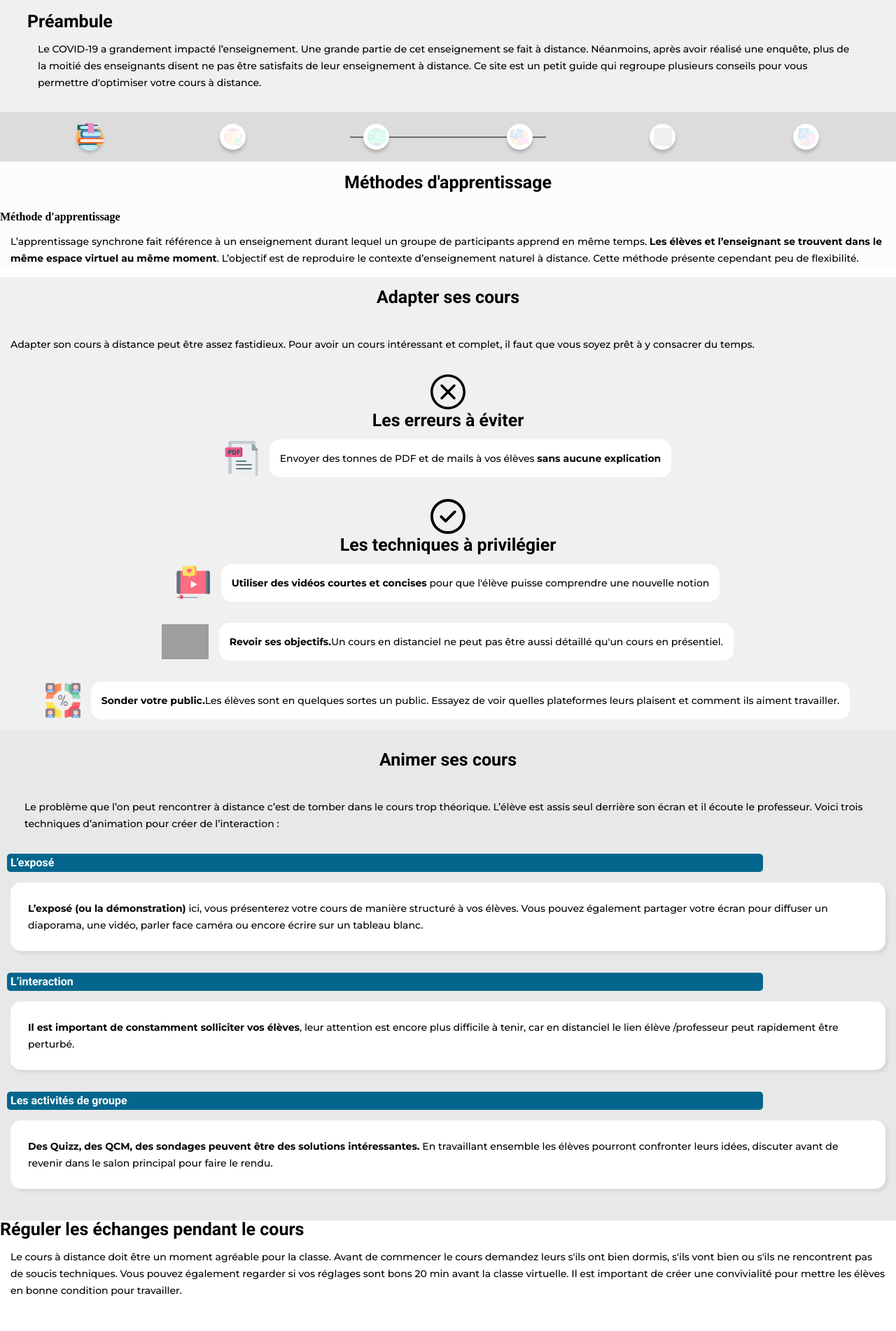
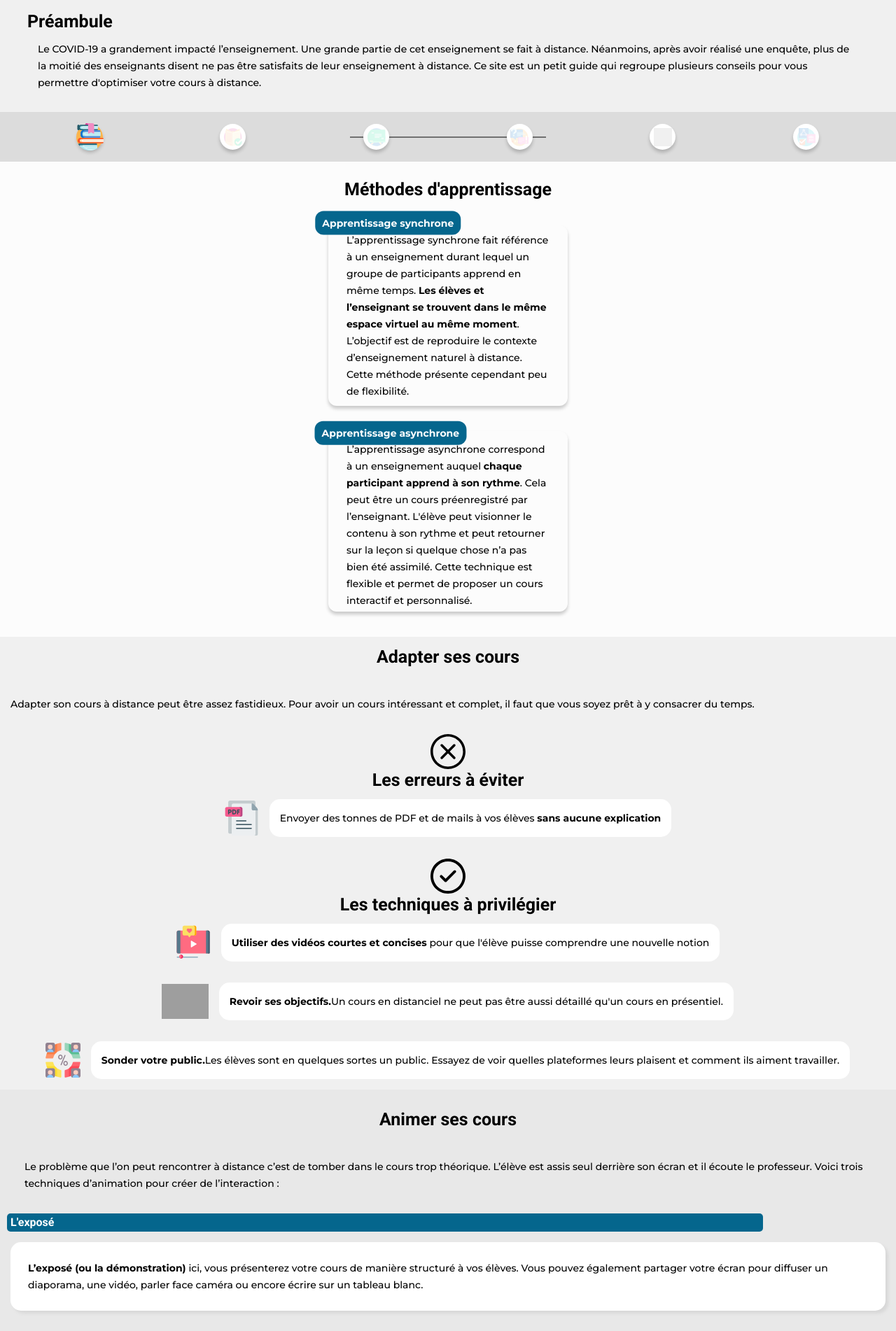
Before and after one commit to YaniMad/appforprofs, a Jekyll site: the page built from index.md, in a window 1280 px wide. Shown: the part 786-2688 px from the top of the page at 70% size. Built offline with Jekyll 4.4.1, drawn with Linux system fonts in a browser that asks for light colours; grey boxes are pictures that could not be loaded.

Commit message:
méthode d'apprentissage terminé

```diff
--- a/_includes/pages/sections/learning_methods.html
+++ b/_includes/pages/sections/learning_methods.html
@@ -1,17 +1,30 @@
 <section class="learning_methods">
   <h2><b>Méthodes d'apprentissage</b></h2>
-  <div class="container-bulle"></div>
-  <div class="bulle">
-     <h3><b>Méthode d'apprentissage</b></h3>
-     <p>
-      L’apprentissage synchrone fait référence à un enseignement durant lequel un
-      groupe de participants apprend en même temps. <b>Les élèves et l’enseignant se
-      trouvent dans le même espace virtuel au même moment</b>. L’objectif est de
-      reproduire le contexte d’enseignement naturel à distance. Cette méthode
-      présente cependant peu de flexibilité.
-    </p>
+  <div class="container-bulle">
+    <div class="bulle">
+      <h3><b>Apprentissage synchrone</b></h3>
+      <p>
+        L’apprentissage synchrone fait référence à un enseignement durant lequel
+        un groupe de participants apprend en même temps.
+        <b
+          >Les élèves et l’enseignant se trouvent dans le même espace virtuel au
+          même moment</b
+        >. L’objectif est de reproduire le contexte d’enseignement naturel à
+        distance. Cette méthode présente cependant peu de flexibilité.
+      </p>
+    </div>
+    <div class="bulle-two">
+      <h3><b>Apprentissage asynchrone</b></h3>
+      <p>
+        L’apprentissage asynchrone correspond à un enseignement auquel
+        <b>chaque participant apprend à son rythme</b>. Cela peut être un </b>cours
+        préenregistré par l’enseignant</b>. L'élève peut visionner le contenu à son
+        rythme et peut retourner sur la leçon si quelque chose n’a pas bien été
+        assimilé. Cette technique est flexible et permet de proposer un cours
+        interactif et personnalisé.
+      </p>
+    </div>
   </div>
-</div>
 
   <!-- <div class="boxp">
     <p>
@@ -37,5 +50,4 @@
       interactif et personnalisé.
     </p>
   </div> -->
-
 </section>
--- a/_sass/layouts/_learning_methods.scss
+++ b/_sass/layouts/_learning_methods.scss
@@ -2,9 +2,66 @@
   background-color: #fcfcfc;
   h2 {
     text-align: center;
-    padding: 17px 30px;
+    padding: 27px 30px;
     font-size: $sous-titre-size;
     font-family: $titre-font;
+  }
+  .container-bulle {
+    display: flex;
+    flex-direction: column;
+    justify-content: center;
+    align-items: center;
+  }
+  .bulle {
+    position: relative;
+    display: flex;
+    justify-content: center;
+    align-items: center;
+    margin-bottom: 36px;
+    padding: 11px;
+    width: 342px;
+    height: 258px;
+    box-shadow: $box-shadow;
+    border-radius: 12px;
+    h3 {
+      position: absolute;
+      top: 0;
+      left: 0;
+      transform: translate(-9%,-60%);
+      padding: 10px;
+      border-radius: 12px;
+      color: #ffffff;
+      background-color: #05668d;
+      font-size: $paragraphe-size;
+      font-family: $paragraphe-font;
+    }
+  }
+  .bulle-two {
+    position: relative;
+    display: flex;
+    justify-content: center;
+    align-items: center;
+    margin-bottom: 36px;
+    width: 342px;
+    height: 258px;
+    box-shadow: $box-shadow;
+    border-radius: 12px;
+    h3 {
+      position: absolute;
+      top: 0;
+      left: 0;
+      transform: translate(-9%,-42%);
+      padding: 10px;
+      border-radius: 12px;
+      color: #ffffff;
+      background-color: #05668d;
+      font-size: $paragraphe-size;
+      font-family: $paragraphe-font;
+    }
+    p{
+
+        padding: 76px 11px 66px 11px;
+    }
   }
 }
 /*
```
